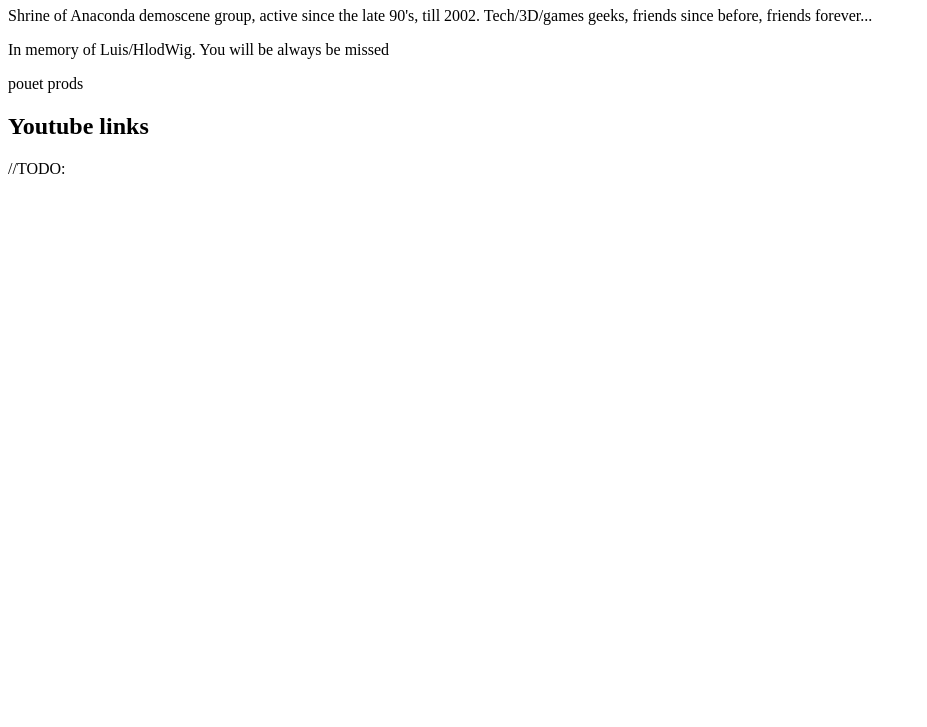
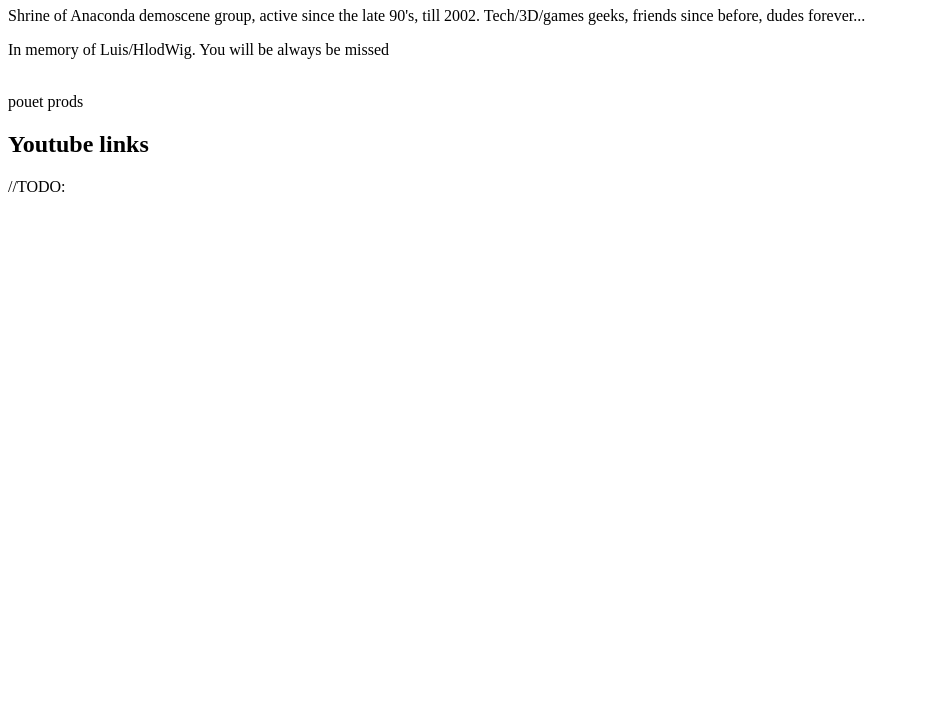
Before and after one commit to zimedia/zimedia.github.io, a plain HTML site: page anaconda/index.html in a window 1280 px wide. Shown: the part 73-800 px from the top of the page, without its empty margins (0-927 px from the left). Drawn offline with Linux system fonts and the light colour scheme; a web font is replaced by a local one.

Commit message:
Update index.html

```diff
--- a/anaconda/index.html
+++ b/anaconda/index.html
@@ -13,9 +13,10 @@
 
 <body>
 <h1>Anaconda</h1>
-<p>Shrine of Anaconda demoscene group, active since the late 90's, till 2002. Tech/3D/games geeks, friends since before, friends forever...</p>
+<p>Shrine of Anaconda demoscene group, active since the late 90's, till 2002. Tech/3D/games geeks, friends since before, dudes forever...</p>
 <p>In memory of Luis/HlodWig. You will be always be missed</p>
-<a hlink='https://www.pouet.net/groups.php?which=47'_target="_blank">pouet prods</a>
+<br/>
+<a hlink='https://www.pouet.net/groups.php?which=47' _target="_blank">pouet prods</a>
 <br/>
 <h2>Youtube links</h2>
   //TODO:
```
